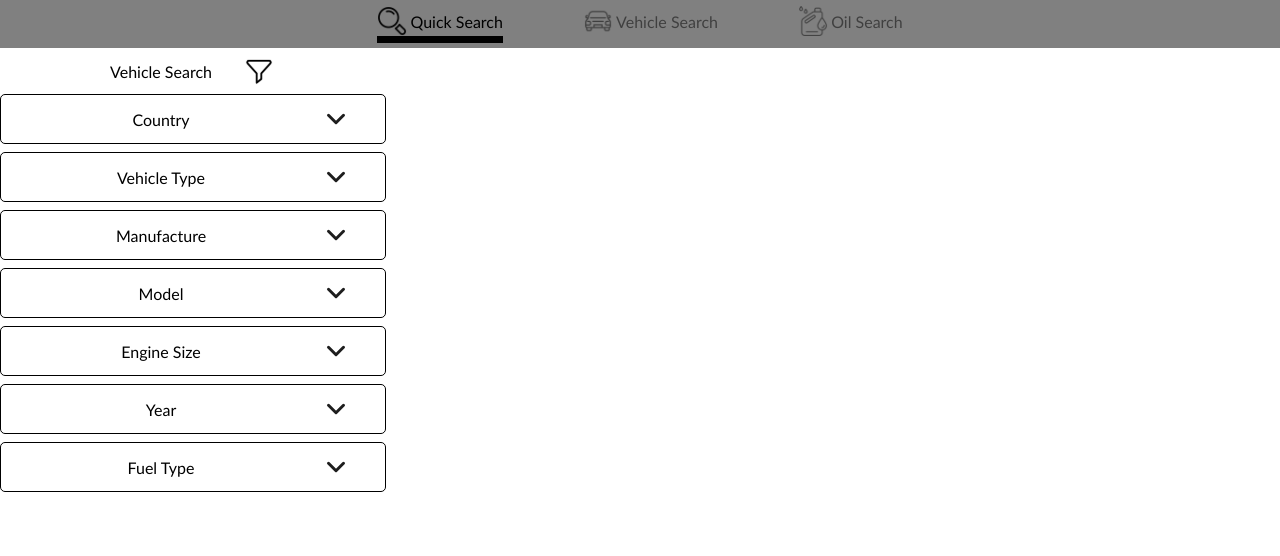
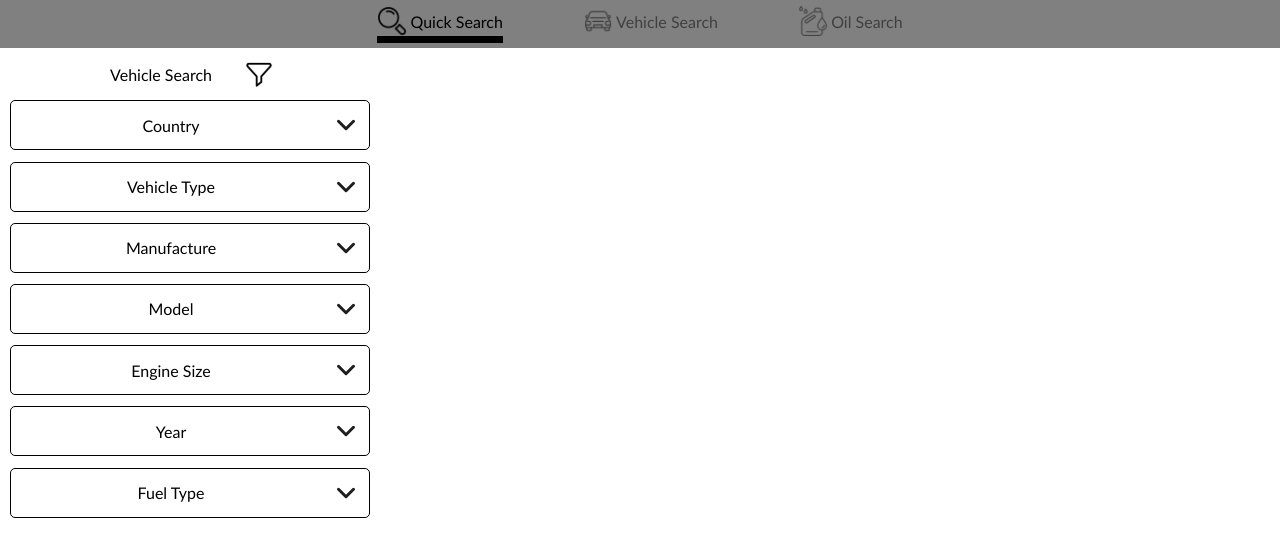
Before and after one commit to SNathan-UNPAR/OilSelector-VehicleSearch, a React (Vite) app: page / in a window 1280 px wide. Shown: the top 556 px of the page. Built offline with nearby package versions, Linux system fonts and the light colour scheme.

Commit message:
Edit filter UI

```diff
--- a/src/style/Dashboard.css
+++ b/src/style/Dashboard.css
@@ -8,7 +8,7 @@
 .main-container{
     display: flex;
     flex-direction: column;
-    row-gap: 0.5rem;
+    row-gap: 0.7rem;
     height: 100vh;
     width: 100vw;
 
--- a/src/style/Filter.css
+++ b/src/style/Filter.css
@@ -15,11 +15,12 @@
 .country-dropdown{
     display: flex;
     border:1px;
+    margin-left: 10px;
     border-style:double;
     border-radius:5px;
     border-color: black;
     height: 3rem;
-    width: 30vw;
+    width: 28vw;
     flex-direction: row;
 }
 .country-dropdown .country-dropdown-container{
@@ -32,11 +33,12 @@
 .vehicleType-dropdown{
     display: flex;
     border:1px;
+    margin-left: 10px;
     border-style:double;
     border-radius:5px;
     border-color: black;
     height: 3rem;
-    width: 30vw;
+    width: 28vw;
     flex-direction: row;
 }
 .vehicleType-dropdown .vehicleType-dropdown-container{
@@ -49,11 +51,12 @@
 .manufacture-dropdown{
     display: flex;
     border:1px;
+    margin-left: 10px;
     border-style:double;
     border-radius:5px;
     border-color: black;
     height: 3rem;
-    width: 30vw;
+    width: 28vw;
     flex-direction: row;
 }
 .manufacture-dropdown .manufacture-dropdown-container{
@@ -66,11 +69,12 @@
 .model-dropdown{
     display: flex;
     border:1px;
+    margin-left: 10px;
     border-style:double;
     border-radius:5px;
     border-color: black;
     height: 3rem;
-    width: 30vw;
+    width: 28vw;
     flex-direction: row;
 }
 .model-dropdown .model-dropdown-container{
@@ -83,11 +87,12 @@
 .engineSize-dropdown{
     display: flex;
     border:1px;
+    margin-left: 10px;
     border-style:double;
     border-radius:5px;
     border-color: black;
     height: 3rem;
-    width: 30vw;
+    width: 28vw;
     flex-direction: row;
 }
 .engineSize-dropdown .engineSize-dropdown-container{
@@ -100,11 +105,12 @@
 .year-dropdown{
     display: flex;
     border:1px;
+    margin-left: 10px;
     border-style:double;
     border-radius:5px;
     border-color: black;
     height: 3rem;
-    width: 30vw;
+    width: 28vw;
     flex-direction: row;
 }
 .year-dropdown .year-dropdown-container{
@@ -117,11 +123,12 @@
 .fuelType-dropdown{
     display: flex;
     border:1px;
+    margin-left: 10px;
     border-style:double;
     border-radius:5px;
     border-color: black;
     height: 3rem;
-    width: 30vw;
+    width: 28vw;
     flex-direction: row;
 }
 .fuelType-dropdown .fuelType-dropdown-container{
```
